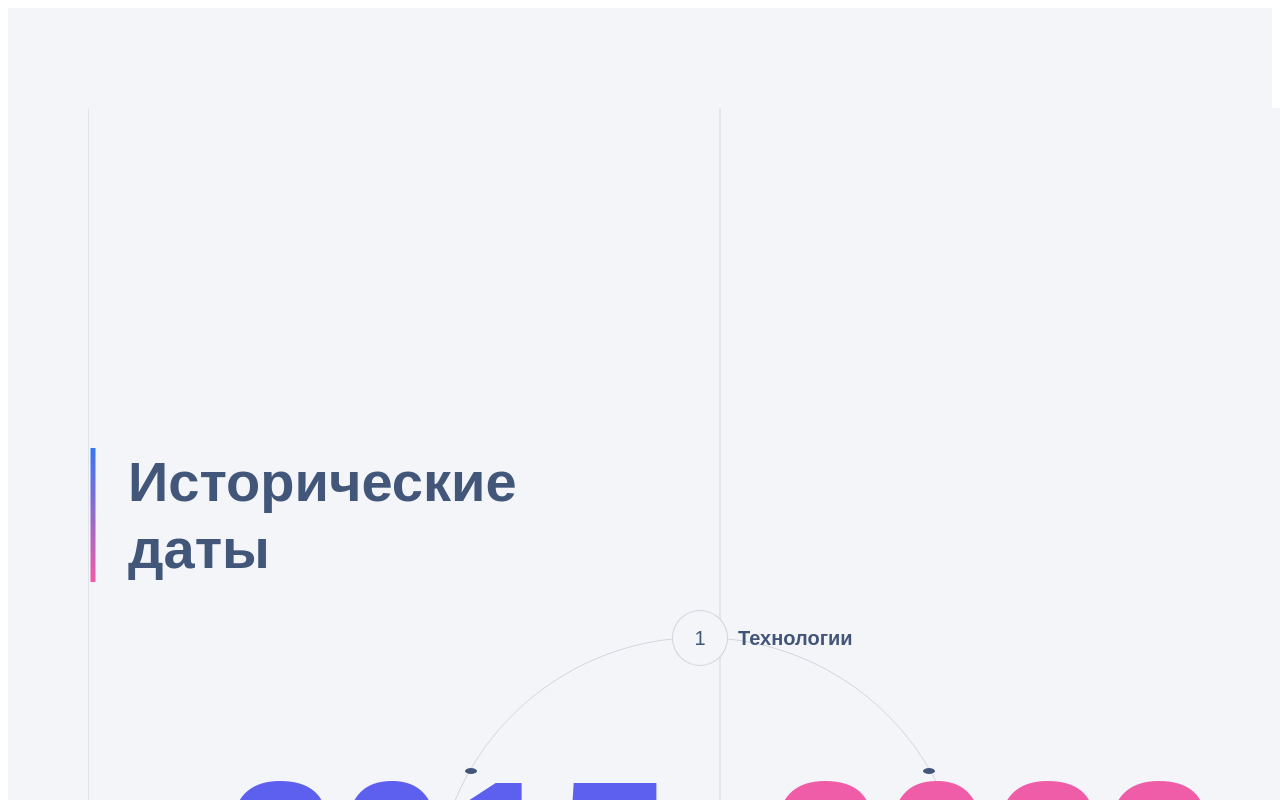
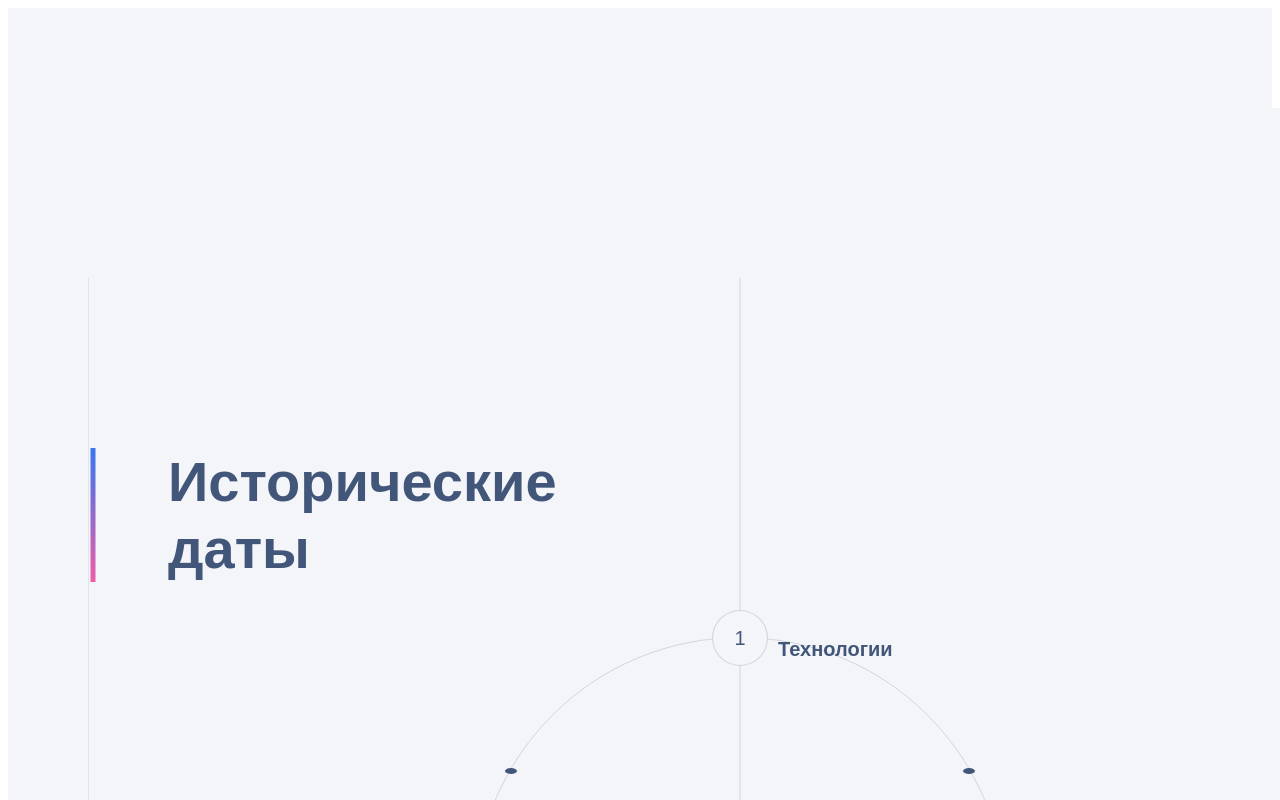
Before and after one commit to Sun-in-summer/only_for, a React app in the folder timeline-block/: page / in a window 1280 px wide. Shown: the top 800 px of the page. Built offline with nearby package versions, Linux system fonts and the light colour scheme.

Commit message:
styles of nav , vert line, center line are updated

```diff
--- a/timeline-block/src/components/circle-time-line/circle-time-line.tsx
+++ b/timeline-block/src/components/circle-time-line/circle-time-line.tsx
@@ -1,14 +1,13 @@
-import { TimeSegment } from '../../shared/interfaces/time-segment';
+import { useEffect, useLayoutEffect, useRef, useState } from "react";
+import gsap from "gsap";
+import { TimeSegment } from "../../shared/interfaces/time-segment";
 import {
   CircleContainer,
   Circle,
-  CenterLine,
-  VerticalLine,
 } from "./circle-time-line.styles";
-import PeriodPointsList from '../period-points-list/period-points-list';
-import { useEffect, useLayoutEffect, useRef } from 'react';
-import { CIRCLE_DEGREES, HALF_OF_CIRCLE } from '../../const';
-import gsap from "gsap";
+import PeriodPointsList from "../period-points-list/period-points-list";
+
+import { CIRCLE_DEGREES, HALF_OF_CIRCLE } from "../../const";
 
 
 type CircleTimelineProps = {
@@ -18,27 +17,26 @@ type CircleTimelineProps = {
   onPeriodChange: (newPeriod: number) => void;
 };
 
-
 const CircleTimeline: React.FC<CircleTimelineProps> = ({
   sampleData,
   activePeriod,
   angleStep,
   onPeriodChange,
 }) => {
-
   const circleRef = useRef<HTMLDivElement>(null);
   const dotsRef = useRef<(HTMLButtonElement | null)[]>([]);
   const timelineRef = useRef<gsap.core.Timeline | null>(null);
   const lastActivePeriod = useRef(activePeriod);
 
+  const [circleRotation, setCircleRotation] = useState(0);
+
   useEffect(() => {
     if (activePeriod !== lastActivePeriod.current) {
-       console.log("Console log dotsRef.current", dotsRef.current);
       animateToPosition(activePeriod);
     }
   }, [activePeriod]);
 
-   useLayoutEffect(() => {
+  useEffect(() => {
     gsap.set(circleRef.current, { rotation: 0, scale: 1 });
     return () => {
       timelineRef.current?.kill();
@@ -52,8 +50,7 @@ const CircleTimeline: React.FC<CircleTimelineProps> = ({
     }
     const dotCount = sampleData.length;
 
-     const currentAngle =
-       (lastActivePeriod.current * CIRCLE_DEGREES) / dotCount;
+    const currentAngle = (lastActivePeriod.current * CIRCLE_DEGREES) / dotCount;
     const targetAngle = (targetIndex * CIRCLE_DEGREES) / dotCount;
 
     let angleDiff = targetAngle - currentAngle;
@@ -66,8 +63,15 @@ const CircleTimeline: React.FC<CircleTimelineProps> = ({
 
     tl.to(circleRef.current, {
       rotation: `+=${angleDiff}`,
-       duration: 0.8,
+      duration: 1.2,
       ease: "power2.inOut",
+      onUpdate: () => {
+        if (circleRef.current) {
+          setCircleRotation(
+            gsap.getProperty(circleRef.current, "rotation") as number
+          );
+        }
+      },
     });
 
     tl.to(
@@ -89,7 +93,6 @@ const CircleTimeline: React.FC<CircleTimelineProps> = ({
       },
       0.2
     );
-
 
     dotsRef.current.forEach((dot, index) => {
       if (!dot) return;
@@ -128,6 +131,7 @@ const CircleTimeline: React.FC<CircleTimelineProps> = ({
           angleStep={angleStep}
           dotsRef={dotsRef}
           onPeriodChange={onPeriodChange}
+          circleRotation={circleRotation}
         />
       </Circle>
     </CircleContainer>
--- a/timeline-block/src/components/navigation/navigation.styles.ts
+++ b/timeline-block/src/components/navigation/navigation.styles.ts
@@ -1,7 +1,7 @@
 import styled from "styled-components";
 
 export const Navigation = styled.div`
-  margin-top: -56px;
+  // margin-top: -56px;
   // display: flex;
   // justify-content: space-between;
   // align-items: center;
@@ -18,24 +18,24 @@ export const NavButtons =  styled.div`
   gap: 20px;
 `
 
-export const NavButton =  styled.button`
+export const NavButton = styled.button`
   width: 50px;
   height: 50px;
   border-radius: 50%;
   border: 1px solid rgba(66, 86, 122, 0.5);
-  background: white;
-  color: #42567A;
+  background: #f4f5f9;
+  color: #42567a;
   font-size: 20px;
   cursor: pointer;
   transition: all 0.3s ease;
 
   &:hover:not(:disabled) {
-    background: #42567A;
-    color: white;
+    background: white;
+    color: #42567a;
   }
 
   &:disabled {
     opacity: 0.3;
     cursor: not-allowed;
   }
-`
+`;
--- a/timeline-block/src/components/period-point/period-point.tsx
+++ b/timeline-block/src/components/period-point/period-point.tsx
@@ -9,10 +9,12 @@ type PeriodPointProps = {
   x: number;
   y: number;
   onClick: () => void;
+  circleRotation: number;
 };
 
 const PeriodPoint = forwardRef<HTMLButtonElement, PeriodPointProps>(
-  ({ index, period, isActive, x, y, onClick }, ref) => {
+  ({ index, period, isActive, x, y, onClick , circleRotation}, ref) => {
+    const inverseRotation = -circleRotation;
     return (
       <StyledPeriodPoint
         ref={ref}
@@ -23,8 +25,16 @@ const PeriodPoint = forwardRef<HTMLButtonElement, PeriodPointProps>(
         }}
         onClick={onClick}
       >
-        {isActive && <PointNumber>{index + 1}</PointNumber>}
-        {isActive && <PointTitle>{period.title}</PointTitle>}
+        {isActive && (
+          <PointNumber style={{ transform: `rotate(${inverseRotation}deg)` }}>
+            {index + 1}
+          </PointNumber>
+        )}
+        {isActive && (
+          <PointTitle style={{ transform: `rotate(${inverseRotation}deg)` }}>
+            {period.title}
+          </PointTitle>
+        )}
       </StyledPeriodPoint>
     );
   }
--- a/timeline-block/src/components/period-points-list/period-points-list.tsx
+++ b/timeline-block/src/components/period-points-list/period-points-list.tsx
@@ -8,6 +8,7 @@ type PeriodPointsListProps = {
   angleStep: number;
   onPeriodChange: (index: number) => void;
   dotsRef: React.MutableRefObject<(HTMLButtonElement | null)[]>;
+  circleRotation: number;
 };
 
 const PeriodPointsList: React.FC<PeriodPointsListProps> = ({
@@ -16,11 +17,12 @@ const PeriodPointsList: React.FC<PeriodPointsListProps> = ({
   angleStep,
   onPeriodChange,
   dotsRef,
+  circleRotation,
 }) => {
   return (
     <>
       {sampleData.map((period, index) => {
-        const angle = index * angleStep - CIRCLE_QUATER; ;
+        const angle = index * angleStep - CIRCLE_QUATER;
         const isActive = index === activePeriod;
         const x = Math.cos((angle * Math.PI) / HALF_OF_CIRCLE) * CIRCLE_RADIUS;
         const y = Math.sin((angle * Math.PI) / HALF_OF_CIRCLE) * CIRCLE_RADIUS;
@@ -33,8 +35,11 @@ const PeriodPointsList: React.FC<PeriodPointsListProps> = ({
             isActive={isActive}
             x={x}
             y={y}
-            ref={(el) => { dotsRef.current[index] = el }}
+            ref={(el) => {
+              dotsRef.current[index] = el;
+            }}
             onClick={() => onPeriodChange(index)}
+            circleRotation={circleRotation}
           />
         );
       })}
--- a/timeline-block/src/components/time-line-block/time-line-block.styes.ts
+++ b/timeline-block/src/components/time-line-block/time-line-block.styes.ts
@@ -10,21 +10,31 @@ export const Container = styled.div`
   position: relative;
   overflow: hidden;
 
+  // &::before {
+  //   content: "";
+  //   position: absolute;
+  //   left: 0px;
+  //   top: 0;
+  //   bottom: 0;
+  //   width: 1px;
+  //   background: rgba(66, 86, 122, 0.1);
+  // }
+`;
+
+export const InnerContainer = styled.div`
+  position: relative;
+  max-width: 1320px;
+  padding: 170px 40px 140px 80px;
   &::before {
     content: "";
     position: absolute;
-    left: 80px;
+    left: 0px;
     top: 0;
     bottom: 0;
     width: 1px;
     background: rgba(66, 86, 122, 0.1);
   }
 `;
-
-export const InnerContainer = styled.div`
- max-width: 1320px;
- margin: 170px 80px 104px 40px
-`
 
 export const Title = styled.h2`
   font-size: 56px;
@@ -39,7 +49,7 @@ export const Title = styled.h2`
     position: absolute;
     top: 0;
     bottom: 0;
-    left: -35px;
+    left: -75px;
     transform: translateX(-50%);
     width: 5px;
     background: linear-gradient(
@@ -57,7 +67,7 @@ export const CenterLine = styled.div`
   bottom: 0;
   width: 1px;
   background: rgba(66, 86, 122, 0.2);
-  transform: translateX(-50%);
+  transform: translateX(-50%) translateX(20px);
 `;
 
 export const VerticalLine = styled.div`
@@ -67,5 +77,5 @@ export const VerticalLine = styled.div`
   right: 0;
   height: 1px;
   background: rgba(66, 86, 122, 0.2);
-  transform: translateY(-50%);
+  transform: translateY(-50%) translateY(-25px);
 `;
```
Lines whose indentation alone changed are shown as unchanged.
